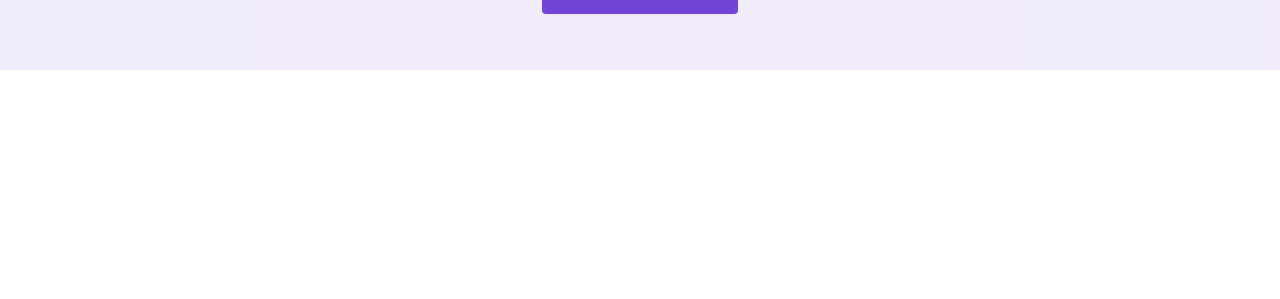
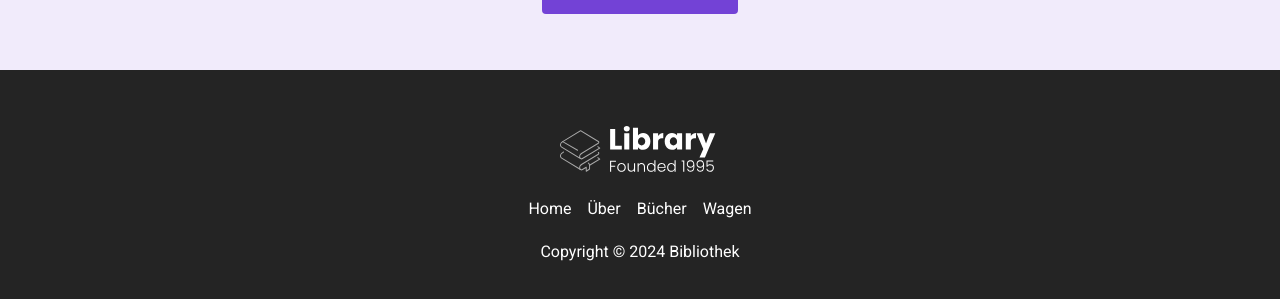
Before and after one commit to MDDakki/React-E-Commerce, a React (Create React App) app: page / in a window 1280 px wide. Shown: the part 2897-3196 px from the top of the page. Before the commit the page ends 2967 px from the top, so only its background shows below. Built offline with nearby package versions, Linux system fonts and the light colour scheme.

Commit message:
burger menu & style

```diff
--- a/src/App.js
+++ b/src/App.js
@@ -5,7 +5,7 @@ import Highlights from "./components/highlights";
 import Featured from "./components/Vorgestellt";
 import Rabatt from "./components/Rabatt";
 import Entdeken from "./components/Entdeken";
-
+import Footer from "./components/Footer";
 
 function App() {
   return (
@@ -16,6 +16,7 @@ function App() {
       <Featured></Featured>
       <Rabatt></Rabatt>
       <Entdeken></Entdeken>
+      <Footer></Footer>
     </div>
   );
 }
--- /dev/null
+++ b/src/components/Footer.jsx
@@ -0,0 +1,29 @@
+import React from "react";
+import Logo from "../assets/Library.svg"
+
+const Footer = () => {
+    return (
+        <footer>
+            <div className="container">
+                <div className="row row__column">
+                    <a href="/">
+                        <figure className="footer__logo">
+                            <img src={Logo} alt="" className="footer__logo--img" />
+                        </figure>
+                    </a>
+                    <div className="footer__list">
+                        <a href="/home" className="footer__link">Home</a>
+                        <span className="footer__link no-cursor">Über</span>
+                        <a href="/books" className="footer__link">Bücher</a>
+                        <a href="/wagen" className="footer__link">Wagen</a>
+                    </div>
+                    <div className="footer__copyright">
+                        Copyright © 2024 Bibliothek
+                    </div>
+                </div>
+            </div>
+        </footer>
+    )
+}
+
+export default Footer
--- a/src/components/nav.jsx
+++ b/src/components/nav.jsx
@@ -3,6 +3,14 @@ import { FontAwesomeIcon } from "@fortawesome/react-fontawesome";
 import BibLogo from "../assets/Library.svg";
 
 const NavBar = () => {
+  function OpenMenu() {
+    document.body.classList += " menu--open"
+  }
+
+  function Closemenu() {
+    document.body.classList.remove("menu--open")
+  }
+
   return (
     <nav>
       <div className="nav__container">
@@ -20,7 +28,7 @@ const NavBar = () => {
               Bücher
             </a>
           </li>
-          <button className="taste__menu">
+          <button className="taste__menu" onClick={OpenMenu}>
             <FontAwesomeIcon icon="bars" />
           </button>
           <li className="nav__icon">
@@ -30,7 +38,7 @@ const NavBar = () => {
           </li>
         </ul>
         <div className="menu__backdrop">
-          <button className="taste__menu taste__menu--close">
+          <button className="taste__menu taste__menu--close" onClick={Closemenu}>
             <FontAwesomeIcon icon="times"></FontAwesomeIcon>
           </button>
           <ul className="menu__links">
--- a/src/index.css
+++ b/src/index.css
@@ -187,6 +187,16 @@ button:active {
   transform: translate(100%);
 }
 
+.menu--open {
+  max-height: 100vh;
+  overflow: hidden;
+}
+
+.menu--open .menu__backdrop {
+  visibility: visible;
+  opacity: 1;
+  transform: translate(0);
+}
 
 .taste__menu--close {
   position: absolute;
@@ -378,3 +388,78 @@ Entdeken
 #Entdeken {
   background-color: rgba(115, 66, 214, 0.1);
 }
+
+
+/*
+
+FOOTER
+
+*/
+
+footer {
+  background-color: #242424;
+}
+
+.footer__logo {
+  display: flex;
+}
+
+.footer__logo--img {
+  width: 160px;
+  filter: grayscale(1) invert(1);
+}
+
+.footer__link,
+.footer__copyright {
+  color: #fff;
+}
+
+.footer__list {
+  margin: 20px 0 24px 0;
+}
+
+.footer__link {
+  padding: 0 8px;
+}
+
+
+@media (max-width: 768px) {
+  .header__description {
+    padding: 0 24px;
+  }
+
+  h1 {
+    font-size: 40px;
+  }
+
+  h2 {
+    font-size: 26px;
+  }
+
+  button {
+    font-size: 18px;
+  }
+
+  .buch {
+    width: 50%;
+  }
+}
+
+
+@media (max-width: 550px) {
+  .taste__menu {
+    display: block;
+  }
+
+  .nav__list {
+    display: none;
+  }
+
+  .highlight {
+    width: 100%;
+  }
+
+  .highlight:not(:last-child) {
+    margin-bottom: 24px;
+  }
+}
```
